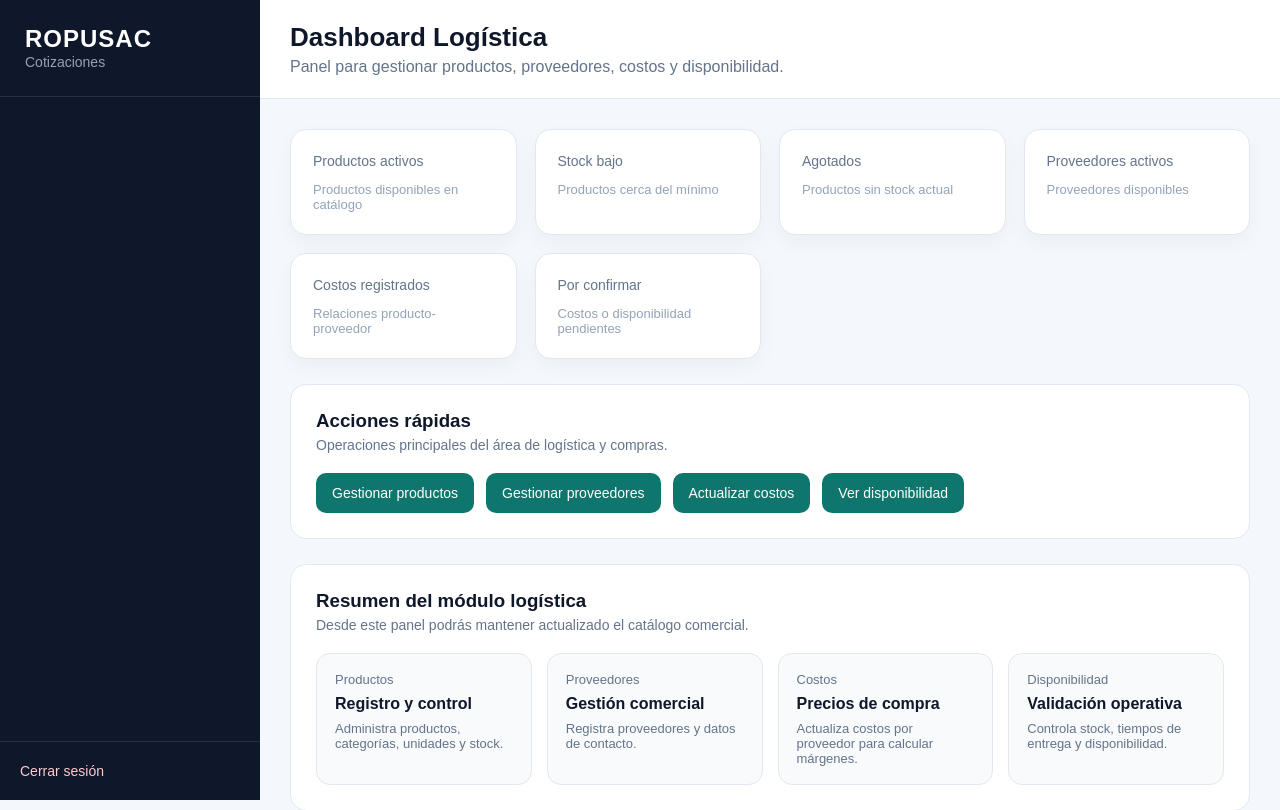
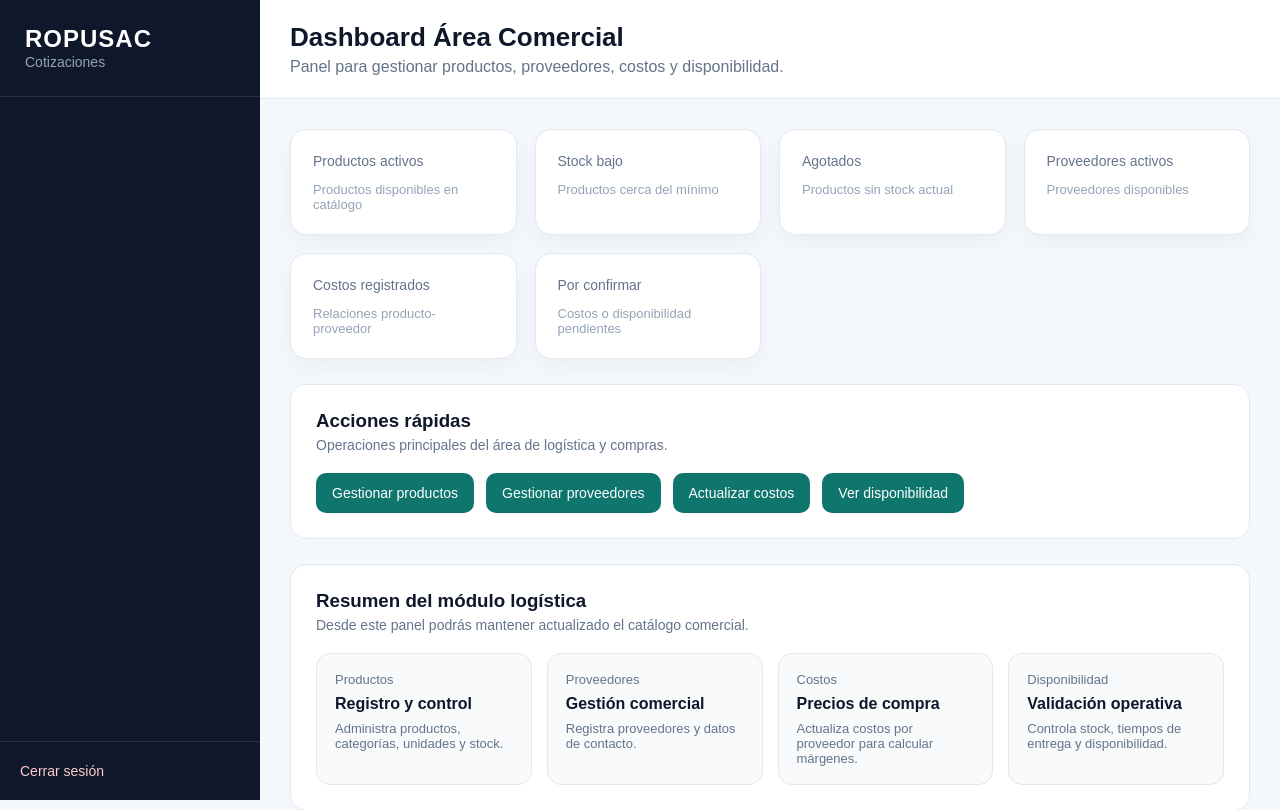
Before and after one commit to Cyam12/Sistema-Ropusac, a Python web app: template app/templates/logistica/dashboard.html in a window 1280 px wide. Shown: the top 810 px of the page. Run offline with Jinja, Linux system fonts and the light colour scheme; the template is opened without the code that fills it, so the values that code supplies are empty.

Commit message:
Version Corregida
Dashboard Area Comercial

```diff
--- a/app/templates/logistica/dashboard.html
+++ b/app/templates/logistica/dashboard.html
@@ -1,8 +1,8 @@
 {% extends "base.html" %}
 
-{% block title %}Dashboard Logística{% endblock %}
+{% block title %}Dashboard Área Comercial{% endblock %}
 
-{% block page_title %}Dashboard Logística{% endblock %}
+{% block page_title %}Dashboard Área Comercial{% endblock %}
 
 {% block page_subtitle %}
 Panel para gestionar productos, proveedores, costos y disponibilidad.
```
